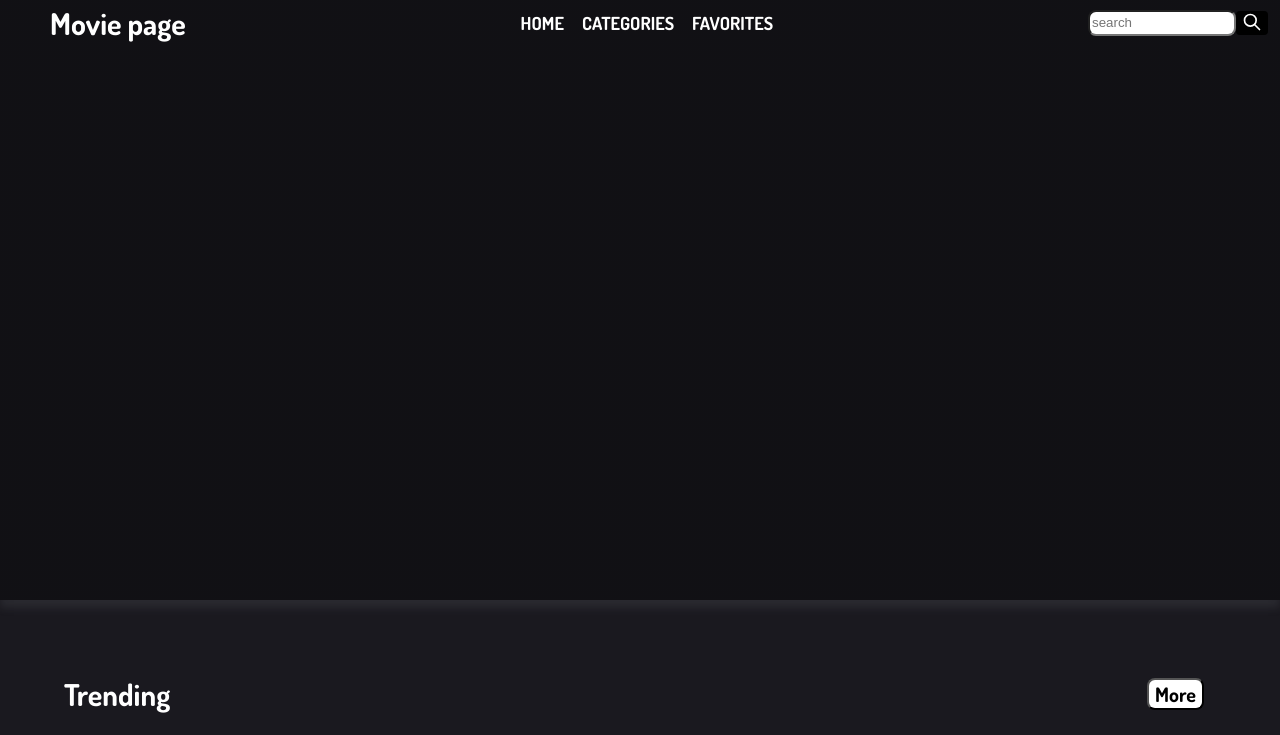
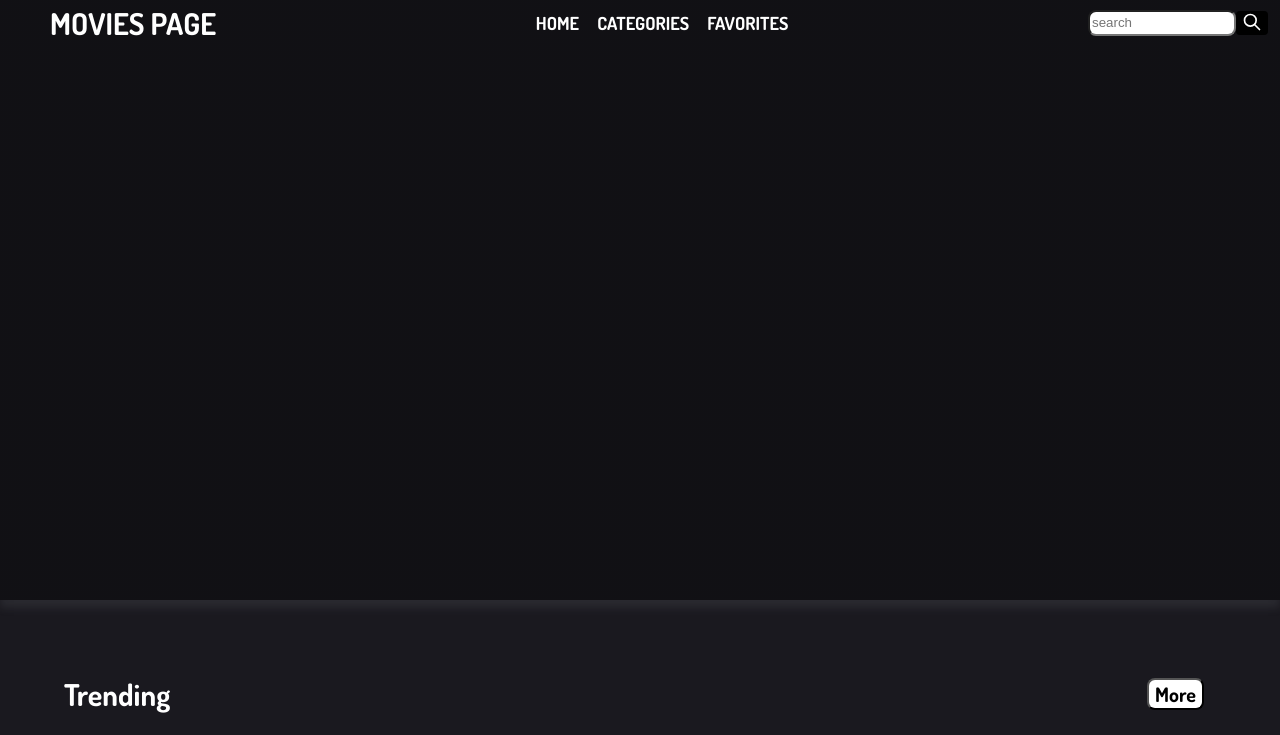
Before and after one commit to liblack99/movies-page, a website: page index.html in a window 1280 px wide. Shown: the top 735 px of the page. Drawn offline with nearby package versions, Linux system fonts and the light colour scheme; no server answers.

Commit message:
fixed(titulo)

```diff
--- a/index.html
+++ b/index.html
@@ -12,7 +12,7 @@
       rel="stylesheet"
     />
     <link rel="stylesheet" href="./styles/movil.css" media="(max-width: 1055px)" />
-    <title>MOVIE PAGE</title>
+    <title>Movies page</title>
   </head>
   <body>
     <header class="header">
@@ -28,7 +28,7 @@
 
        </div>
       </div>
-        <h1 class="nav-title">Movie page</h1>
+        <h1 class="nav-title">MOVIES PAGE</h1>
         <div class="nav-option" id="navOption">
           <ul>
             <li><a href="" id="inicioA">HOME</a></li>
```
